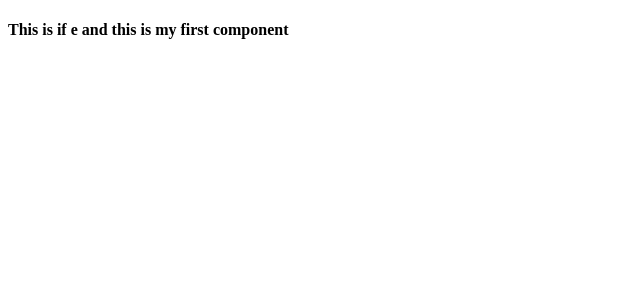
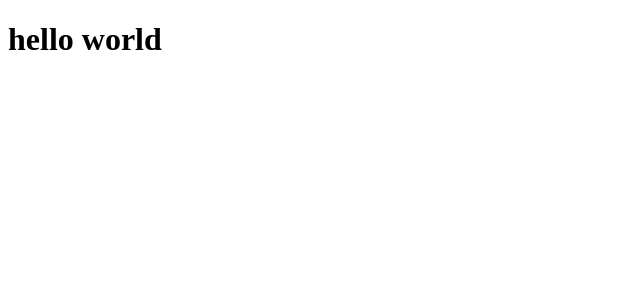
Before and after one commit to ifeday1/simple-project, a React (Create React App) app: page / in a window 1280 px wide. Shown: the top 300 px of the page, without its empty margins (0-640 px from the left). Built offline with nearby package versions, Linux system fonts and the light colour scheme.

Commit message:
tutorial

```diff
--- a/src/index.js
+++ b/src/index.js
@@ -1,10 +1,15 @@
 import React from 'react';
 import ReactDom from 'react-dom'
 
-function Greeting(){
-  return <h4>This is if
+// function Greeting(){
+//   return (
+//   <div>
+//   <h4>This is ife and this is my first component</h4>
+//   </div>
+//   );
+// };
 
-
-    e and this is my first component</h4>;
+const Greeting = () => {
+return React.createElement('div', {}, React.createElement('h1', {}, 'hello world'))
 }
 ReactDom.render(<Greeting/>, document.getElementById("root"));
```
